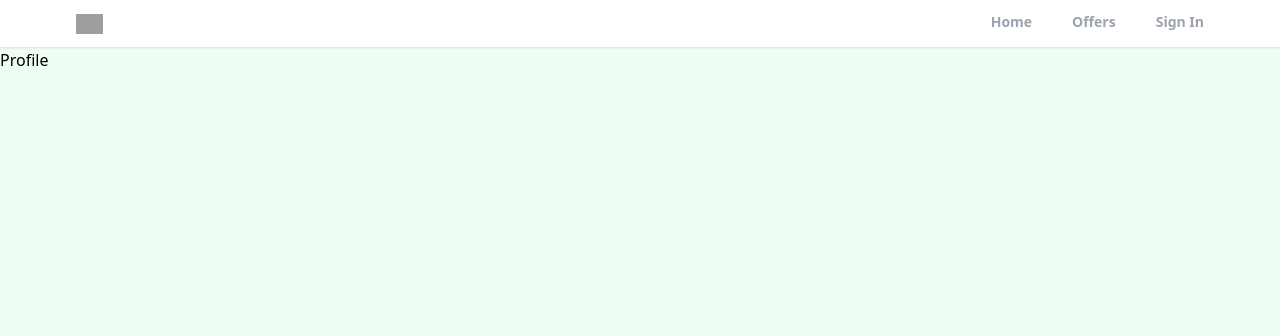
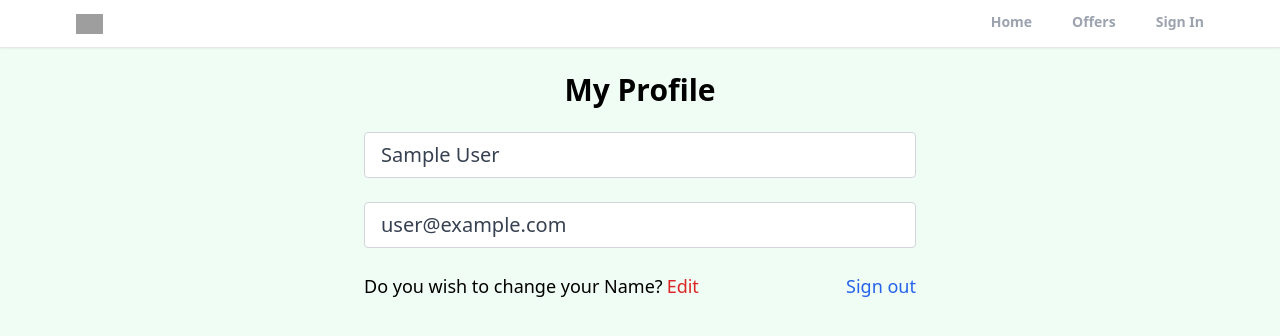
Before and after one commit to kevinrajgor/Realestate-Website, a React (Create React App) app: page /profile in a window 1280 px wide. Shown: the top 336 px of the page. Built offline with nearby package versions, Linux system fonts and the light colour scheme; no server answers; sample sign-in values are in the browser's storage; grey boxes are pictures that could not be loaded.

Commit message:
Added Private route component

```diff
--- a/src/App.js
+++ b/src/App.js
@@ -3,6 +3,7 @@
 import Profile from "./Pages/Profile";
 import SignIn from "./Pages/SignIn";
 import SignUp from "./Pages/SignUp";
+import PrivateRoute from "./Components/PrivateRoute";
 import Offers from "./Pages/Offers";
 import ForgotPassword from "./Pages/ForgotPassword";
 import Header from "./Components/Header";
@@ -16,7 +17,9 @@
         <Header />
         <Routes>
           <Route path="/" element={<Home />} />
-          <Route path="/profile" element={<Profile />} />
+          <Route path="/profile" element={<PrivateRoute />}>
+            <Route path="/profile" element={<Profile />} />
+          </Route>
           <Route path="/sign-in" element={<SignIn />} />
           <Route path="/sign-up" element={<SignUp />} />
           <Route path="/forgot-password" element={<ForgotPassword />} />
--- a/src/Pages/Profile.jsx
+++ b/src/Pages/Profile.jsx
@@ -1,7 +1,59 @@
-import React from 'react'
+import { getAuth } from "firebase/auth";
+import React, { useState } from "react";
+import { useNavigate } from "react-router-dom";
 
 export default function Profile() {
+  const auth = getAuth();
+  const navigate = useNavigate();
+
+  const [formData, setFormData] = useState({
+    name: auth.currentUser.displayName,
+    email: auth.currentUser.email,
+  });
+  const { name, email } = formData;
+
+  function onLogout() {
+    auth.signOut();
+    navigate("/");
+  }
   return (
-    <div>Profile</div>
-  )
+    <>
+      <section className="max-w-6xl mx-auto flex justify-center items-center flex-col">
+        <h1 className="text-3xl text-center mt-6 font-bold">My Profile</h1>
+        <div className="w-full md:w-[50%] mt-6 px-3 ">
+          <form>
+            <input
+              type="text"
+              id="name"
+              value={name}
+              disabled
+              className="mb-6 w-full px-4 py-2 text-xl text-gray-700 bg-white border border-gray-300 rounded transition ease-in-out"
+            />
+            <input
+              type="email"
+              id="email"
+              value={email}
+              disabled
+              className="mb-6 w-full px-4 py-2 text-xl text-gray-700 bg-white border border-gray-300 rounded transition ease-in-out"
+            />
+
+            <div className="flex justify-between whitespace-nowrap text-sm sm:text-lg mb-6">
+              <p className="flex items-center">
+                Do you wish to change your Name?{" "}
+                <span className="text-red-600 hover:text-red-700 transition ease-in-out duration-200 ml-1 cursor-pointer">
+                  Edit
+                </span>
+              </p>
+              <p
+                onClick={onLogout}
+                className="text-blue-600 hover:text-blue-800 transition duration-200 ease-in-out cursor-pointer"
+              >
+                Sign out
+              </p>
+            </div>
+          </form>
+        </div>
+      </section>
+    </>
+  );
 }
```
